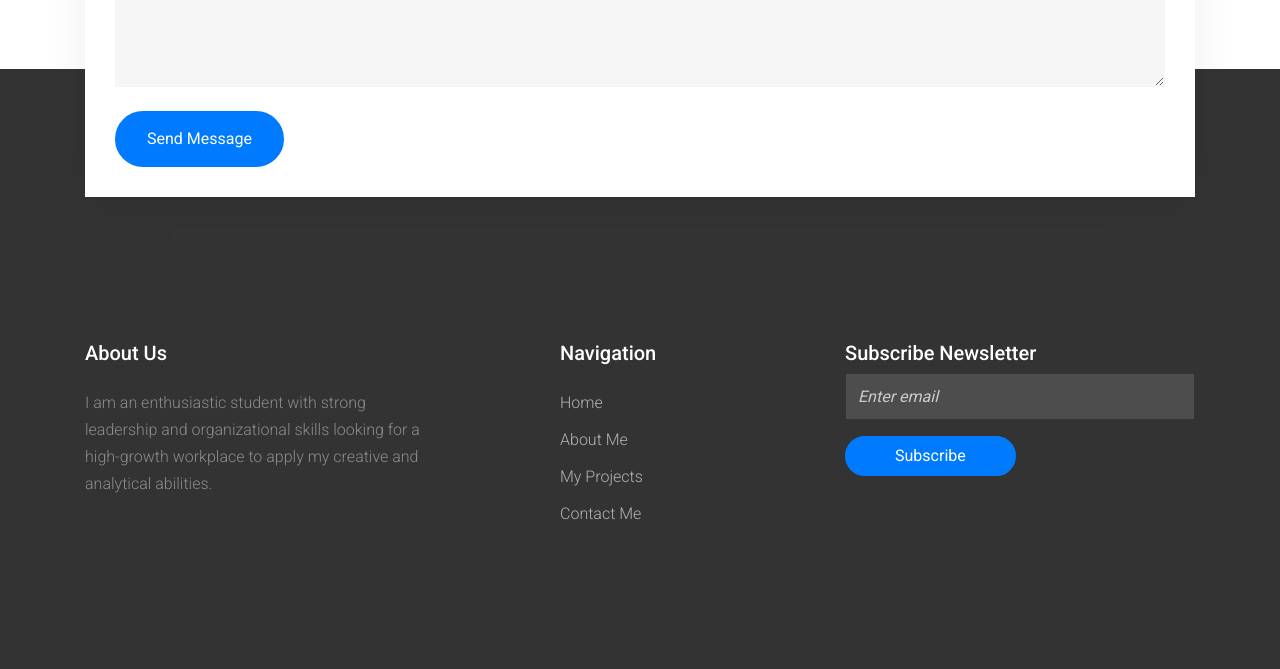
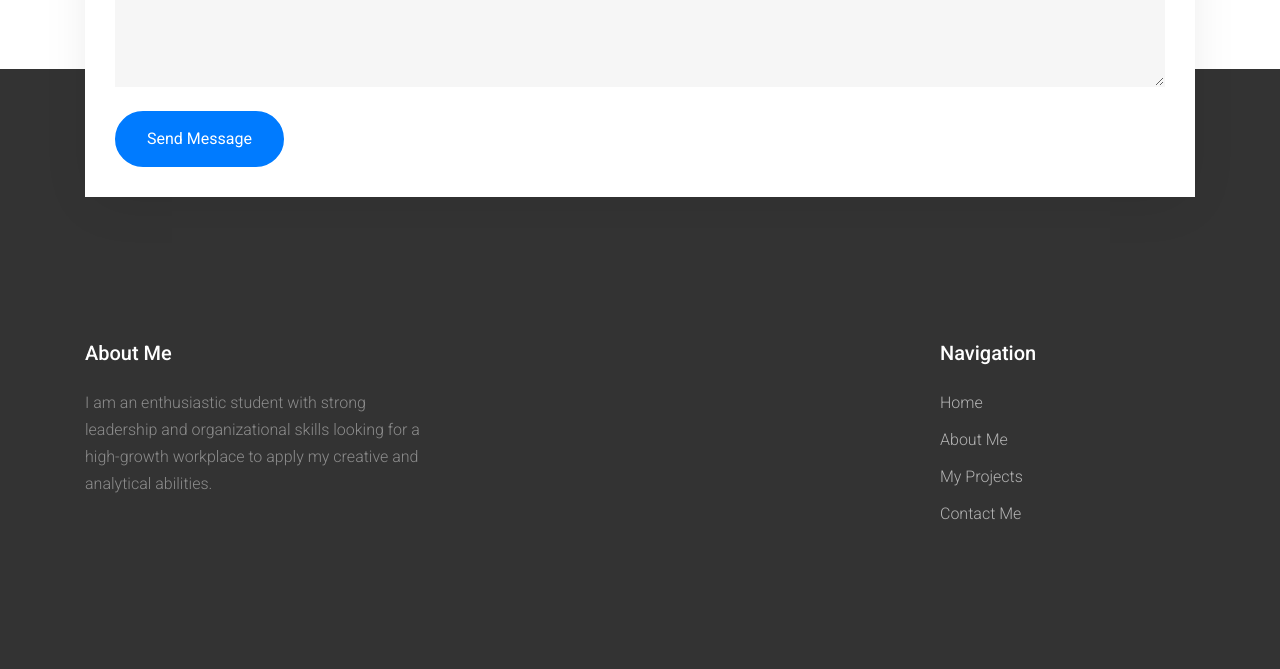
Before and after one commit to JaydenHsiao/Portfolio-Template-Accent-, a plain HTML site: page index.html in a window 1280 px wide. Shown: the part 5045-5714 px from the top of the page. Drawn offline with Linux system fonts and the light colour scheme; files whose address does not match are found by name.

Commit message:
Update index.html

```diff
--- a/index.html
+++ b/index.html
@@ -678,7 +678,7 @@
           <div class="col-lg-4 mb-5 mb-lg-0">
             <div class="row mb-5">
               <div class="col-12">
-                <h3 class="footer-heading mb-4">About Us</h3>
+                <h3 class="footer-heading mb-4">About Me</h3>
                 <p>I am an enthusiastic student with strong leadership and organizational skills looking for a
                   high-growth workplace to apply my creative and analytical abilities.</p>
               </div>
@@ -700,26 +700,12 @@
               </div>
             </div>
           </div>
-
-          <div class="col-lg-4 mb-5 mb-lg-0">
-            <div class="mb-5">
-              <h3 class="footer-heading mb-2">Subscribe Newsletter</h3>
-              <form method="post" class="form-subscribe">
-                <div class="form-group mb-3">
-                  <input type="text" class="form-control border-white text-white bg-transparent"
-                    placeholder="Enter email" aria-label="Enter Email" aria-describedby="button-addon2">
-                </div>
-                <div class="form-group">
-                  <button class="btn btn-primary px-5" type="submit">Subscribe</button>
-                </div>
-              </form>
-            </div>
-          </div>
         </div>
         <div class="row pt-5 mt-5 text-center">
           <div class="col-md-12">
             <div class="mb-4">
-              <a href="https://www.linkedin.com/in/jthsiao57/" target="_blank" class="pl-3 pr-3"><span class="icon-linkedin"></span></a>
+              <a href="https://www.linkedin.com/in/jthsiao57/" target="_blank" class="pl-3 pr-3"><span
+                  class="icon-linkedin"></span></a>
               <a href="https://www.facebook.com/jayden.hsiao.75" target="_blank" class=" pl-3 pr-3"><span
                   class="icon-facebook"></span></a>
               <a href="https://www.instagram.com/jthsiao57/" target="_blank" class="pl-3 pr-3"><span
```
